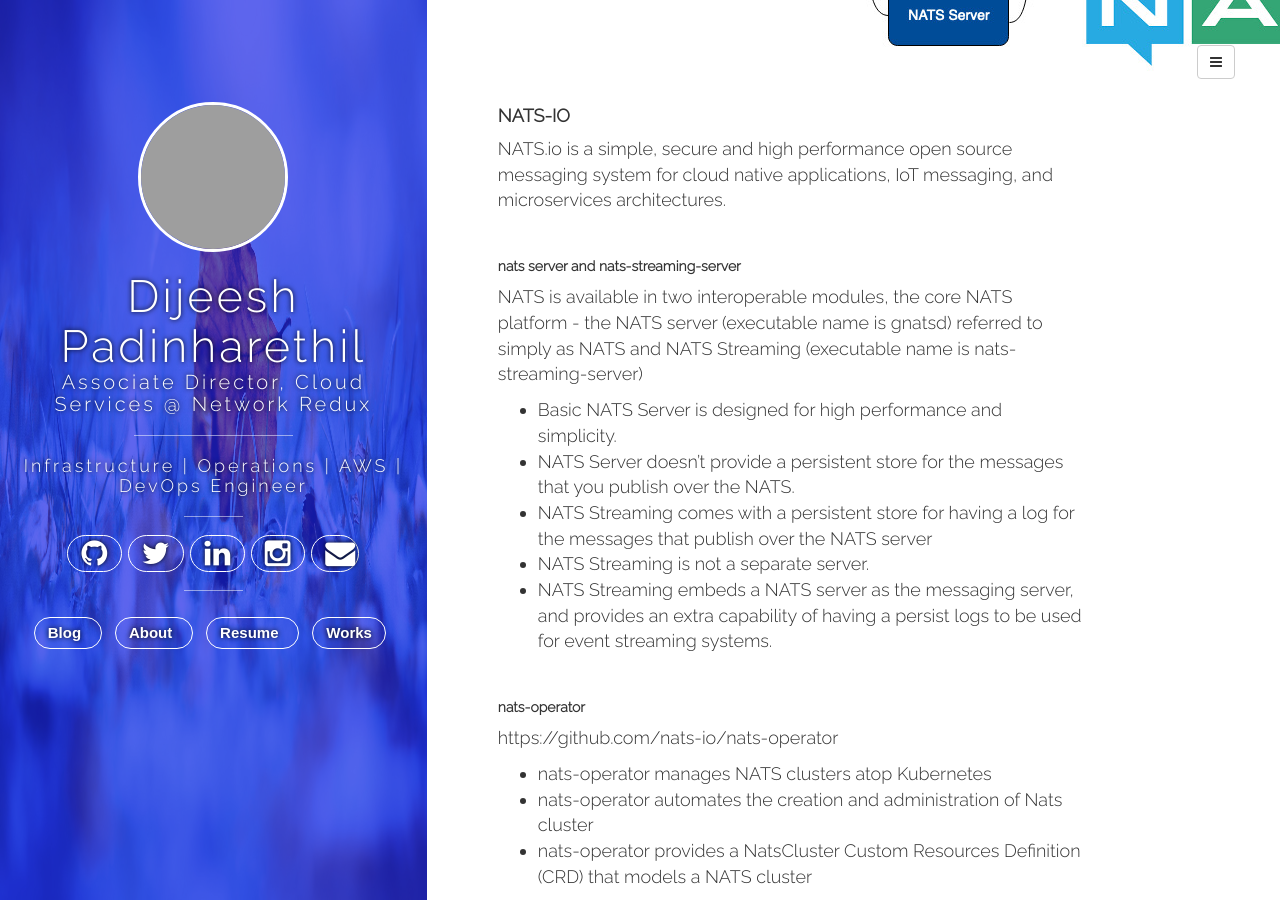
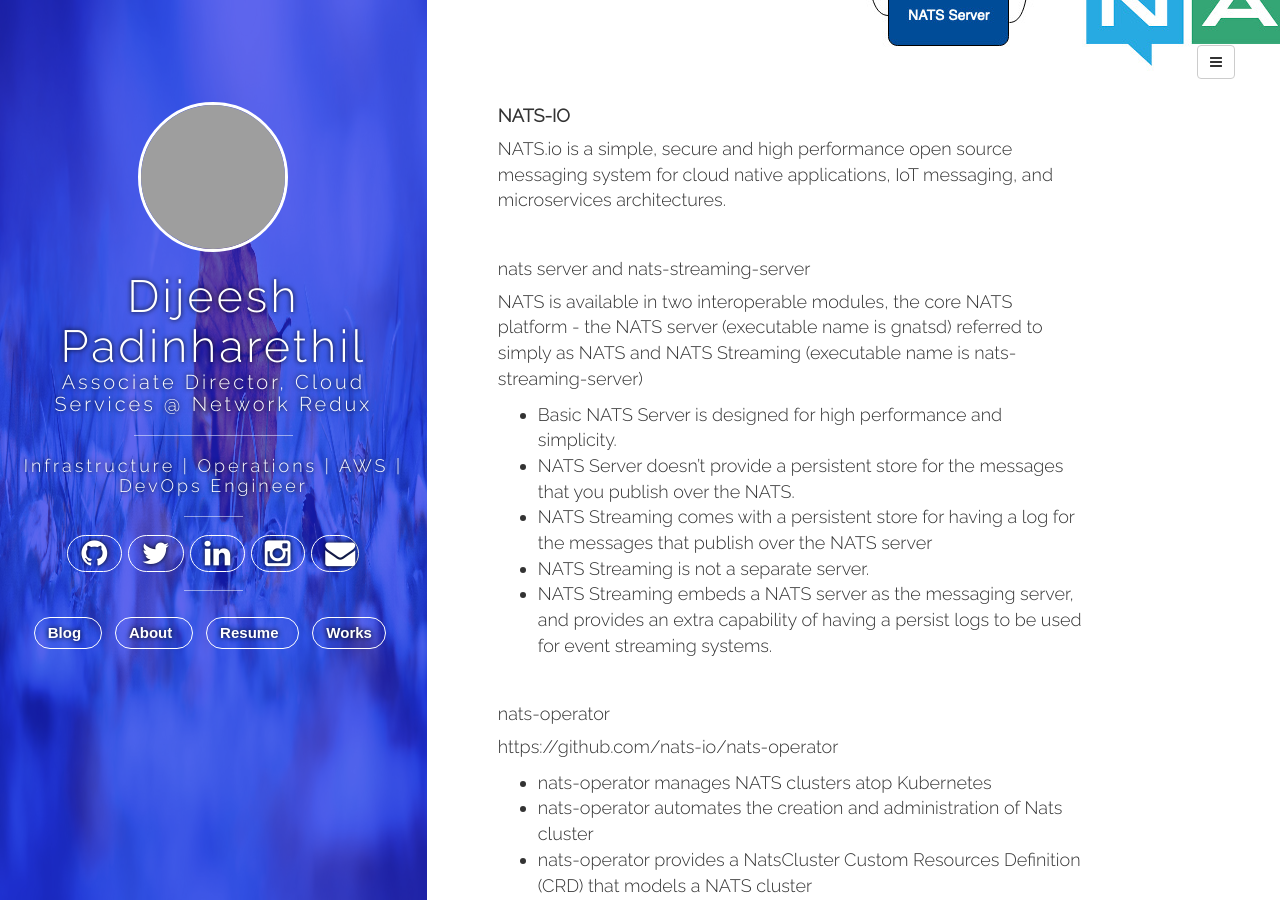
Before and after one commit to dijeesh/dijeesh.github.io-bak, a Jekyll site: the page built from _posts/2019-06-29-Setting-up-nats-streaming-operator-with-sql.md, in a window 1280 px wide and 900 px high, scrolled down 576 px. Built offline with Jekyll 4.4.1, drawn with Linux system fonts in a browser that asks for light colours; nearby versions of some CDN libraries; comment, search, counter and statistics services are not loaded; grey boxes are pictures that could not be loaded.

Commit message:
update nats blog

```diff
--- a/_posts/2019-06-29-Setting-up-nats-streaming-operator-with-sql.md
+++ b/_posts/2019-06-29-Setting-up-nats-streaming-operator-with-sql.md
@@ -21,7 +21,7 @@
 
 <br>
 
-##### **nats server and nats-streaming-server**
+#### nats server and nats-streaming-server
 
 NATS is available in two interoperable modules, the core NATS platform - the NATS server (executable name is gnatsd) referred to simply as NATS and NATS Streaming (executable name is nats-streaming-server)
 
@@ -33,7 +33,7 @@
 
 <br>
 
-##### **nats-operator**
+#### nats-operator
 
 https://github.com/nats-io/nats-operator
 
@@ -45,7 +45,7 @@
 
 <br>
 
-##### **nats-streaming-operator**
+#### nats-streaming-operator
 
 https://github.com/nats-io/nats-streaming-operator
 
@@ -57,6 +57,6 @@
 
 <br>
 
-#### Setup Instructions
+#### **Setup Instructions**
 
 Setup Instructions and deployment files are available in this [Github Repository](https://github.com/dijeesh/nats-streaming-operator-with-sql-backend)
```
